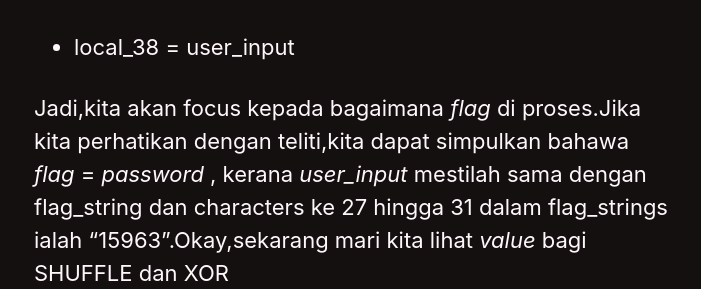
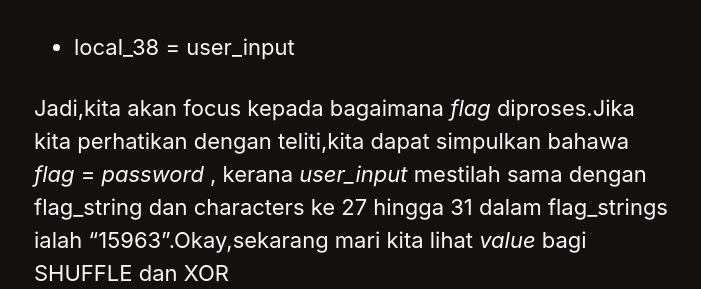
Before and after one commit to faridarif/faridarif.github.io, a Jekyll site: the page built from _posts/2020-12-07-CTF-Wargames-babyrev.md, in a window 1280 px wide and 900 px high, scrolled down 2054 px. Shown: the part 165-454 px from the top of the window, without its empty margins (288-989 px from the left). Built offline with Jekyll 4.4.1, drawn with Linux system fonts in a browser that asks for light colours; cached includes are drawn as plain includes.

Commit message:
Update 2020-12-07-CTF-Wargames-babyrev.md

```diff
--- a/_posts/2020-12-07-CTF-Wargames-babyrev.md
+++ b/_posts/2020-12-07-CTF-Wargames-babyrev.md
@@ -31,7 +31,7 @@ Dengan melihat *puts(s)* dan *strncmp(s)*,kita sudah boleh menjangkakan bahawa *
 
 - local_38 = user_input
 
-Jadi,kita akan focus kepada bagaimana *flag* di proses.Jika kita perhatikan dengan teliti,kita dapat simpulkan bahawa *flag* = *password* , kerana *user_input* mestilah sama dengan flag_string dan characters ke 27 hingga 31 dalam flag_strings ialah "15963".Okay,sekarang mari kita lihat *value* bagi SHUFFLE dan XOR
+Jadi,kita akan focus kepada bagaimana *flag* diproses.Jika kita perhatikan dengan teliti,kita dapat simpulkan bahawa *flag* = *password* , kerana *user_input* mestilah sama dengan flag_string dan characters ke 27 hingga 31 dalam flag_strings ialah "15963".Okay,sekarang mari kita lihat *value* bagi SHUFFLE dan XOR
 
 ![enter image description here](https://raw.githubusercontent.com/faridarif/faridarif.github.io/master/images/shuffle.png){:.align-center}
 
```
